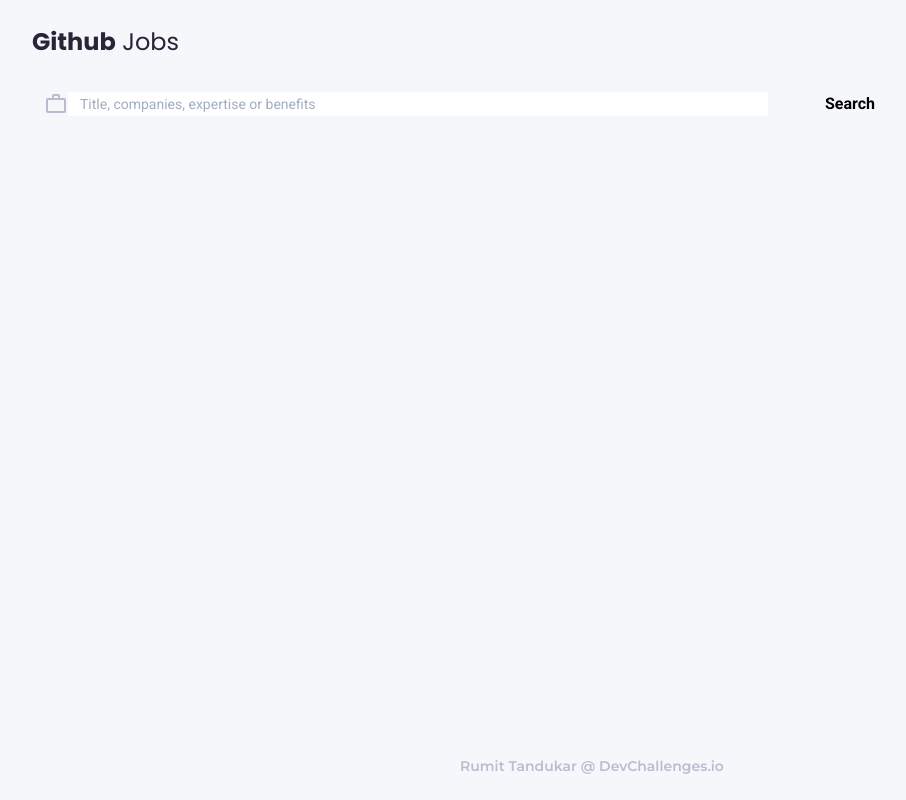
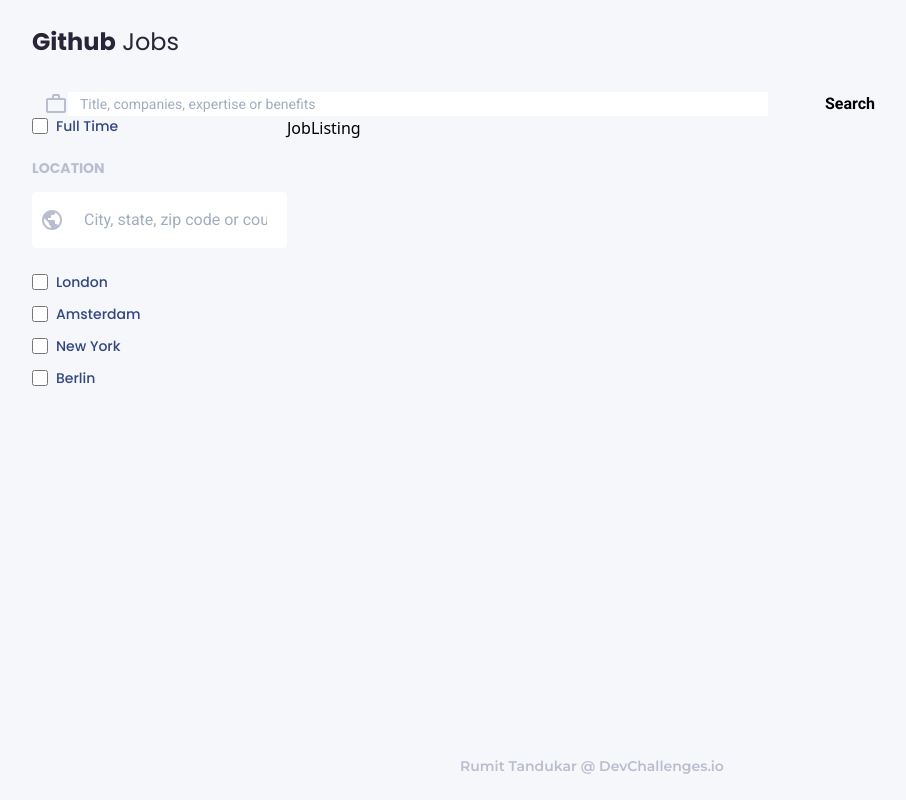
Before and after one commit to Rumit0270/dev-challenges, a React (Create React App) app in the folder github-jobs/: page /#/ in a window 1280 px wide. Shown: the whole page, without its empty margins (48-954 px from the left). Built offline with nearby package versions, Linux system fonts and the light colour scheme; no server answers.

Commit message:
WIP: Add UI for Job criteria component

```diff
--- a/github-jobs/src/App.tsx
+++ b/github-jobs/src/App.tsx
@@ -14,13 +14,13 @@
   useEffect(() => {
     (async () => {
       try {
-        jobsState.setLoading(true);
+        jobsState.loading = true;
         let res = await getJobs();
         let jobs = res.data;
-        jobsState.setJobs(jobs);
-        jobsState.setLoading(false);
+        jobsState.jobs = jobs;
+        jobsState.loading = false;
       } catch (err) {
-        jobsState.setLoading(false);
+        jobsState.loading = false;
         jobsState.jobs = [];
       }
     })();
@@ -28,7 +28,7 @@
 
   return (
     <Router>
-      <div className="flex flex-col min-h-screen py-3 px-3 md:py-4 lg:py-6 lg:px-20 mx-auto root-container">
+      <div className="flex flex-col min-h-screen py-3 px-3 md:py-4 md:px-12 lg:py-6 lg:px-20 mx-auto root-container">
         <Header />
         <main className="flex-1">
           <Main />
--- /dev/null
+++ b/github-jobs/src/assets/css/JobCriteria.css
@@ -0,0 +1,37 @@
+.location-input-group {
+  box-shadow: 0px 2px 4px rgba(0, 0, 0, 0.05);
+  min-width: 280px;
+}
+
+.location-input {
+  font-size: 12px;
+  line-height: 14px;
+}
+
+.location-input:focus {
+  outline-color: #1e86ff;
+}
+
+.location-input::placeholder {
+  color: #b9bdcf;
+}
+
+@media screen and (min-width: 768px) {
+  .location-input-group {
+    margin-right: 18px;
+  }
+}
+
+@media screen and (min-width: 1024px) {
+  .location-input-group {
+    min-width: 320px;
+    margin-right: 24px;
+  }
+}
+
+@media screen and (min-width: 1400px) {
+  .location-input-group {
+    min-width: 360px;
+    margin-right: 28px;
+  }
+}
--- a/github-jobs/src/assets/css/tailwind.css
+++ b/github-jobs/src/assets/css/tailwind.css
@@ -6,3 +6,4 @@
 
 @import 'App.css';
 @import 'JobSearch.css';
+@import 'JobCriteria.css';
--- /dev/null
+++ b/github-jobs/src/components/Checkbox.tsx
@@ -0,0 +1,27 @@
+import React from 'react';
+
+interface CheckboxProps extends React.InputHTMLAttributes<HTMLInputElement> {
+  labelText?: string;
+  labelStyle?: string;
+  inputStyle?: string;
+  containerStyle?: string;
+}
+
+const Checkbox: React.FC<CheckboxProps> = ({
+  labelText = '',
+  inputStyle = '',
+  labelStyle = '',
+  containerStyle = '',
+  ...props
+}): JSX.Element => {
+  return (
+    <div className={`font-poppins flex items-center ${containerStyle}`}>
+      <input type="checkbox" className={`w-4 h-4 mr-2 ${inputStyle}`} {...props} />
+      <label className={`font-medium text-sm leading-5 text-chambray ${labelStyle}`}>
+        {labelText}
+      </label>
+    </div>
+  );
+};
+
+export default Checkbox;
--- /dev/null
+++ b/github-jobs/src/components/JobCriteria.tsx
@@ -0,0 +1,30 @@
+import React from 'react';
+import Checkbox from './Checkbox';
+
+const JobCriteria: React.FC = () => {
+  return (
+    <div className="font-poppins mb-4">
+      <Checkbox labelText="Full Time" containerStyle="mb-5" />
+
+      <label htmlFor="location" className="uppercase font-bold text-sm leading-5 text-heather">
+        Location
+      </label>
+      <div className="flex items-center mt-3 mb-6 p-2 bg-white rounded location-input-group">
+        <span className="material-icons mr-2 text-heather">public</span>
+        <input
+          type="text"
+          name="location"
+          placeholder="City, state, zip code or country"
+          className="font-roboto py-2 px-3 flex-1 text-steel-gray location-input"
+        />
+      </div>
+
+      <Checkbox labelText="London" containerStyle="mb-3" />
+      <Checkbox labelText="Amsterdam" containerStyle="mb-3" />
+      <Checkbox labelText="New York" containerStyle="mb-3" />
+      <Checkbox labelText="Berlin" containerStyle="mb-3" />
+    </div>
+  );
+};
+
+export default JobCriteria;
--- /dev/null
+++ b/github-jobs/src/components/JobListing.tsx
@@ -0,0 +1,7 @@
+import React from 'react';
+
+const JobListing: React.FC = () => {
+  return <div className="flex-1">JobListing</div>;
+};
+
+export default JobListing;
--- a/github-jobs/src/components/JobSearch.tsx
+++ b/github-jobs/src/components/JobSearch.tsx
@@ -14,7 +14,7 @@
   };
 
   return (
-    <div className="h- w-full relative rounded-lg font-roboto job-search-container">
+    <div className="h- w-full relative rounded-lg mb-6 md:mb-8 font-roboto job-search-container">
       <div className="w-4/5 p-1 mx-auto absolute rounded job-search flex">
         <div className="flex-1 py-1 px-2 text-heather flex items-center job-search-input-group">
           <span className="material-icons">work_outline</span>
--- a/github-jobs/src/layouts/Home.tsx
+++ b/github-jobs/src/layouts/Home.tsx
@@ -1,6 +1,8 @@
 import React from 'react';
 
 import JobSearch from '../components/JobSearch';
+import JobCriteria from '../components/JobCriteria';
+import JobListing from '../components/JobListing';
 
 const Home: React.FC = (): JSX.Element => {
   const handleJobSearchByTag = (jobText: string) => {
@@ -10,6 +12,10 @@
   return (
     <>
       <JobSearch onJobSearch={handleJobSearchByTag} />
+      <div className="flex flex-col items-stretch md:flex-row md:items-start">
+        <JobCriteria />
+        <JobListing />
+      </div>
     </>
   );
 };
--- /dev/null
+++ b/github-jobs/src/store/JobCriteriaStore.ts
@@ -0,0 +1,9 @@
+import { observable } from 'mobx';
+
+class JobCriteriaStore {
+  @observable jobTitle: string = '';
+  @observable fullTime: boolean = false;
+  @observable location: string = 'New York';
+}
+
+export default () => new JobCriteriaStore();
--- a/github-jobs/src/store/JobsStore.ts
+++ b/github-jobs/src/store/JobsStore.ts
@@ -1,5 +1,4 @@
-import { observable, action, computed } from 'mobx';
-// eslint-disable-next-line no-unused-vars
+import { observable, computed } from 'mobx';
 import { IJob } from '../api/jobsApiService';
 
 class JobsStore {
@@ -9,14 +8,6 @@
   @computed get jobsCount() {
     return this.jobs.length;
   }
-
-  @action setJobs(jobs: IJob[]) {
-    this.jobs = jobs;
-  }
-
-  @action setLoading(loading: boolean) {
-    this.loading = loading;
-  }
 }
 
 export default () => new JobsStore();
--- a/github-jobs/tailwind.config.js
+++ b/github-jobs/tailwind.config.js
@@ -17,6 +17,7 @@
       heather2: '#B7BCCE',
       'dodger-blue': '#1E86FF',
       'white-lilac': '#F6F7FB',
+      white: '#ffffff',
     },
     textColor: {
       'steel-gray': '#282538',
@@ -25,6 +26,7 @@
       heather2: '#B7BCCE',
       'dodger-blue': '#1E86FF',
       'white-lilac': '#F6F7FB',
+      white: '#ffffff',
     },
   },
   variants: {},
```
Also changed, not shown: github-jobs/.eslintrc.js. Lines whose indentation alone changed are shown as unchanged.
